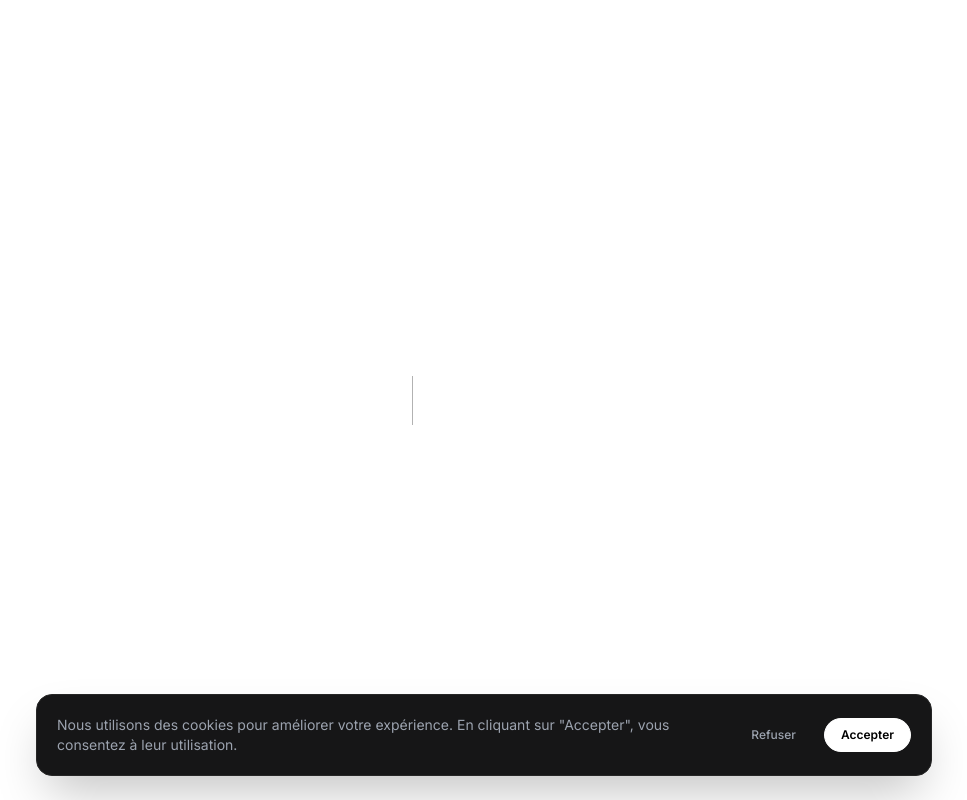
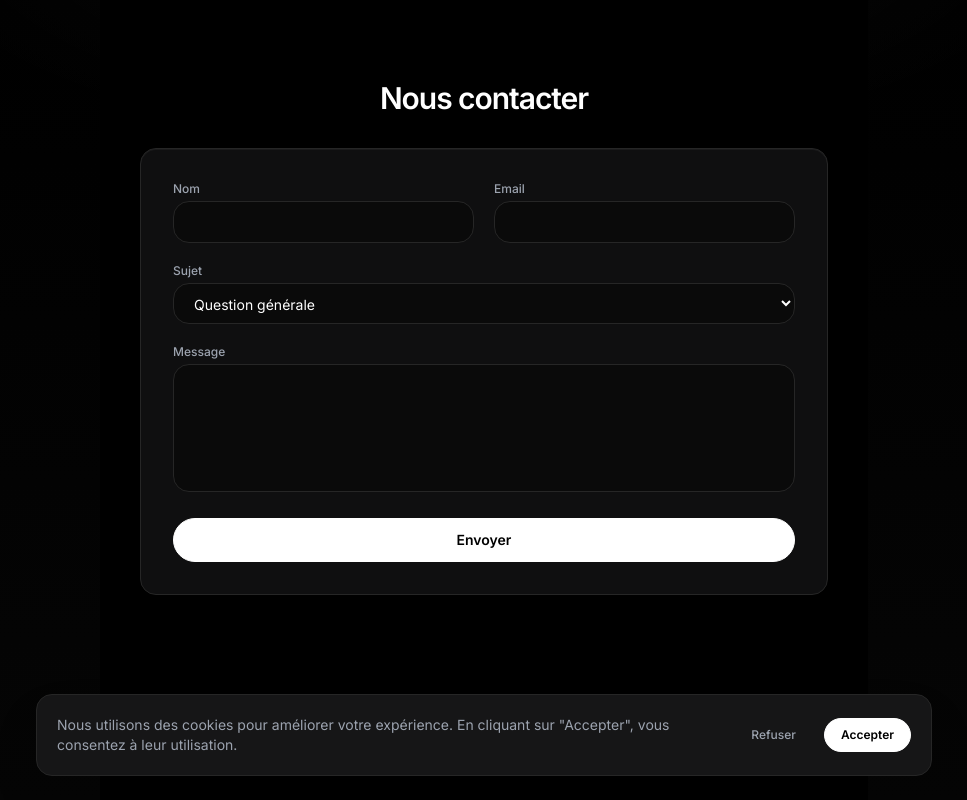
Before and after one commit to Antojljk/hardware-pc-learn, a Next.js app: page /contact in a window 1280 px wide. Before the commit this address had no page. Shown: the whole page, without its empty margins (156-1123 px from the left). Built offline with nearby package versions, Linux system fonts and the light colour scheme; no server answers.

Commit message:
feat: add contact page, GA and a11y improvements

```diff
--- a/package.json
+++ b/package.json
@@ -17,6 +17,7 @@
     "@anthropic-ai/sdk": "^0.125.0",
     "@google/generative-ai": "^0.24.1",
     "@prisma/client": "^6.19.3",
+    "@types/nodemailer": "^8.0.2",
     "bcryptjs": "^2.4.3",
     "cheerio": "^1.2.0",
     "clsx": "^2.1.1",
@@ -24,6 +25,7 @@
     "jose": "^5.9.6",
     "lucide-react": "^0.460.0",
     "next": "14.2.18",
+    "nodemailer": "^10.0.10",
     "react": "^18.3.1",
     "react-dom": "^18.3.1",
     "recharts": "^2.13.3",
--- /dev/null
+++ b/src/app/api/contact/route.ts
@@ -0,0 +1,28 @@
+import { NextResponse } from 'next/server';
+import nodemailer from 'nodemailer';
+
+export async function POST(req: Request) {
+  try {
+    const body = await req.json();
+    const { name, email, subject, message } = body;
+
+    const transporter = nodemailer.createTransport({
+      service: 'gmail',
+      auth: {
+        user: process.env.CONTACT_EMAIL,
+        pass: process.env.CONTACT_EMAIL_PASSWORD,
+      },
+    });
+
+    await transporter.sendMail({
+      from: email,
+      to: 'antoine.drutel@gmail.com',
+      subject: `Contact HardwarePC: ${subject}`,
+      text: `Nom: ${name}\nEmail: ${email}\n\nMessage:\n${message}`,
+    });
+
+    return NextResponse.json({ message: 'Sent' }, { status: 200 });
+  } catch {
+    return NextResponse.json({ error: 'Error sending email' }, { status: 500 });
+  }
+}
--- /dev/null
+++ b/src/app/contact/page.tsx
@@ -0,0 +1,68 @@
+'use client';
+import { useState } from 'react';
+import Link from 'next/link';
+
+export default function ContactPage() {
+  const [status, setStatus] = useState<'idle' | 'sending' | 'sent' | 'error'>('idle');
+
+  async function handleSubmit(e: React.FormEvent<HTMLFormElement>) {
+    e.preventDefault();
+    setStatus('sending');
+    const formData = new FormData(e.currentTarget);
+
+    try {
+      const res = await fetch('/api/contact', {
+        method: 'POST',
+        body: JSON.stringify(Object.fromEntries(formData)),
+        headers: { 'Content-Type': 'application/json' },
+      });
+      if (res.ok) setStatus('sent');
+      else setStatus('error');
+    } catch {
+      setStatus('error');
+    }
+  }
+
+  return (
+    <div className="min-h-screen bg-bg text-text py-20 px-6 sm:px-10 max-w-3xl mx-auto">
+      <h1 className="text-3xl font-display font-semibold mb-8 text-center">Nous contacter</h1>
+
+      {status === 'sent' ? (
+        <div className="card p-8 text-center space-y-4">
+          <p className="text-lg">Merci ! Votre message a été envoyé avec succès.</p>
+          <Link href="/" className="btn-primary">Retour à l&apos;accueil</Link>
+        </div>
+      ) : (
+        <form onSubmit={handleSubmit} className="card p-6 sm:p-8 space-y-5">
+          <div className="grid sm:grid-cols-2 gap-5">
+            <div>
+              <label className="label">Nom</label>
+              <input name="name" className="input" required />
+            </div>
+            <div>
+              <label className="label">Email</label>
+              <input name="email" type="email" className="input" required />
+            </div>
+          </div>
+          <div>
+            <label className="label">Sujet</label>
+            <select name="subject" className="input" required>
+              <option value="Question générale">Question générale</option>
+              <option value="Problème technique">Problème technique</option>
+              <option value="Remboursement">Remboursement</option>
+              <option value="Autre">Autre</option>
+            </select>
+          </div>
+          <div>
+            <label className="label">Message</label>
+            <textarea name="message" className="input h-32 resize-none" required />
+          </div>
+          <button className="btn-primary w-full" disabled={status === 'sending'}>
+            {status === 'sending' ? 'Envoi en cours...' : 'Envoyer'}
+          </button>
+          {status === 'error' && <p className="text-danger text-sm text-center">Une erreur est survenue. Veuillez réessayer.</p>}
+        </form>
+      )}
+    </div>
+  );
+}
--- a/src/app/globals.css
+++ b/src/app/globals.css
@@ -15,7 +15,7 @@
     --color-surface: #0f0f10;
     --color-surface-soft: #161617;
     --color-text: #ffffff;
-    --color-muted: #9ca3af;
+    --color-muted: #8B9BB8;
     --color-faint: #6b7575;
     --color-border: #262626;
     --color-border-soft: #1a1a1a;
--- a/src/app/layout.tsx
+++ b/src/app/layout.tsx
@@ -2,6 +2,7 @@ import type { Metadata } from 'next';
 import { Inter } from 'next/font/google';
 import './globals.css';
 import { CookieConsent } from '@/components/CookieConsent';
+import Script from 'next/script';
 
 // Polices alignées sur l'AccueilHardwarePC de référence : Inter (display + body)
 const inter = Inter({
@@ -58,11 +59,30 @@ export const metadata: Metadata = {
 };
 
 export default function RootLayout({ children }: { children: React.ReactNode }) {
+  const gaId = process.env.NEXT_PUBLIC_GA_ID;
+
   return (
     <html lang="fr" className={inter.variable} style={{ ['--font-body' as string]: `var(${inter.variable})` }}>
       <body className="relative">
         {children}
         <CookieConsent />
+        {gaId && (
+          <>
+            <Script
+              async
+              src={`https://www.googletagmanager.com/gtag/js?id=${gaId}`}
+              strategy="afterInteractive"
+            />
+            <Script id="google-analytics" strategy="afterInteractive">
+              {`
+                window.dataLayer = window.dataLayer || [];
+                function gtag(){dataLayer.push(arguments);}
+                gtag('js', new Date());
+                gtag('config', '${gaId}');
+              `}
+            </Script>
+          </>
+        )}
       </body>
     </html>
   );
--- a/src/components/landing/Footer.tsx
+++ b/src/components/landing/Footer.tsx
@@ -38,6 +38,7 @@ const COL_SOCIETE = [
   { label: 'Études', href: '#' },
   { label: 'Carrière', href: '#' },
   { label: 'Partenariats', href: '#' },
+  { label: 'Contact', href: '/contact' },
   { label: 'Mentions Légales', href: '/mentions-legales' },
   { label: 'Confidentialité', href: '/confidentialite' },
   { label: 'Cookies', href: '/cookies' },
```
Also changed, not shown: 1 other file (tests, documents, lock files or other folders).
